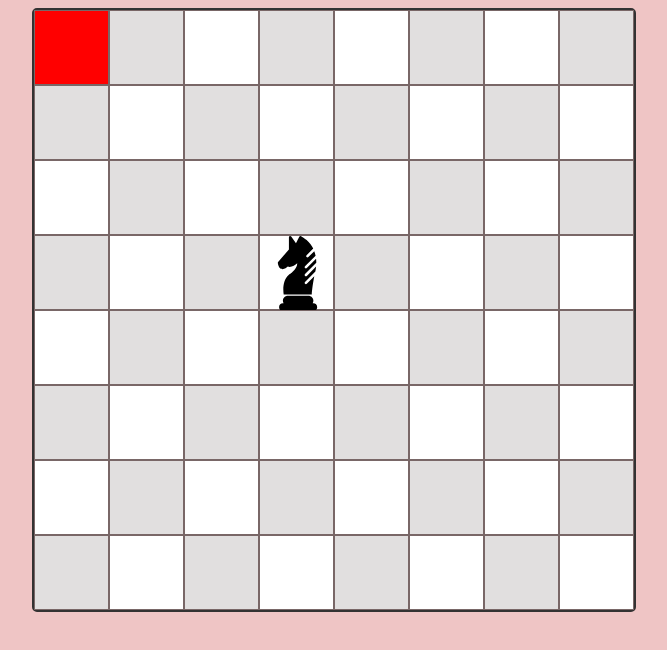
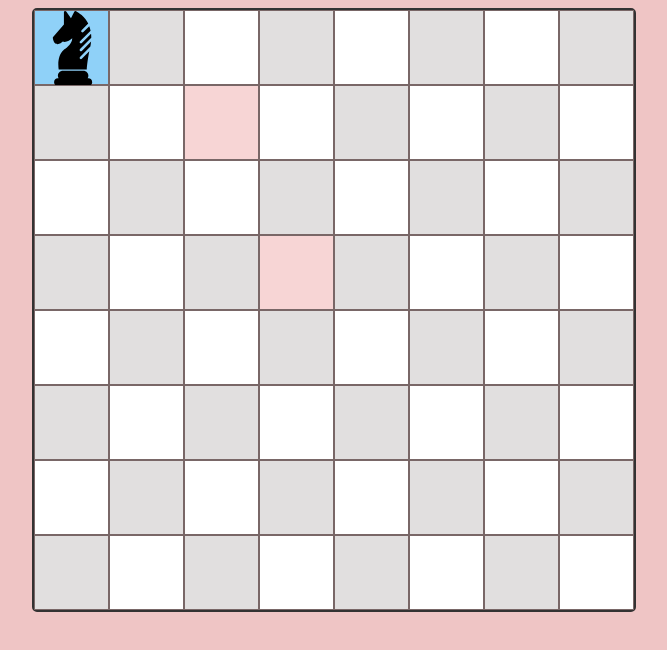
Before and after one commit to venkata856/Knights-Travails, a website built with webpack: page dist/index.html in a window 1280 px wide. Both pictures are taken after a click on the element 377 px from the left and 47 px from the top of the page. Shown: the whole page, without its empty margins (306-973 px from the left). Built offline with nearby package versions, Linux system fonts and the light colour scheme.

Commit message:
completed project

```diff
--- a/src/index.js
+++ b/src/index.js
@@ -1,63 +1,185 @@
-import _ from 'lodash';
-import './style.css';
-
-let createKnight =()=>{
+import _ from "lodash";
+import "./style.css";
+var source = [];
+var destination = [];
+function Node(data, prev = null, next = null) {
+  return {
+    data,
+    prev,
+    next,
+  };
+}
+const directions = [
+  [-2, -1],
+  [-2, 1],
+  [-1, 2],
+  [1, 2],
+  [2, 1],
+  [2, -1],
+  [1, -2],
+  [-1, -2],
+];
+let createKnight = () => {
   let knight = new Image();
   knight.src = "../src/knight.svg";
-    knight.classList.add('knight');
+  knight.classList.add("knight");
   return knight;
 };
 
+const board = document.createElement("div");
 
-const board = document.createElement('div');
-
-board.className = 'chess-board';
+board.className = "chess-board";
 
 document.body.appendChild(board);
 
-for(let i=1;i<=8;i++){
-for(let j=1;j<=8;j++){
-    createCell(i,j);
+for (let i = 1; i <= 8; i++) {
+  for (let j = 1; j <= 8; j++) {
+    createCell(i, j);
   }
 }
 
 setCellColors();
 
-
-function createCell(x,y){
-    const board=document.querySelector(".chess-board")
-    const cell = document.createElement('div');
-    cell.className = 'cell'
+function createCell(x, y) {
+  const board = document.querySelector(".chess-board");
+  const cell = document.createElement("div");
+  cell.className = "cell";
   cell.dataset.x = x;
-    cell.dataset.y = y
+  cell.dataset.y = y;
   board.appendChild(cell);
 }
 
-function setCellColors(){
+function setCellColors() {
   const cells = document.querySelectorAll(".cell");
 
-    cells.forEach((cell,index)=>{
-
-
-
-        if((cell.dataset.x%2) === 1 && (cell.dataset.y%2) === 0){
-            cell.style.backgroundColor ='rgb(225, 223, 223)';
+  cells.forEach((cell, index) => {
+    if (
+      (cell.dataset.x % 2 === 1 && cell.dataset.y % 2 === 0) ||
+      (cell.dataset.x % 2 === 0 && cell.dataset.y % 2 === 1)
+    ) {
+      cell.style.backgroundColor = "rgb(225, 223, 223)";
     }
-        if((cell.dataset.x%2) === 0 && (cell.dataset.y%2) === 1){
-            cell.style.backgroundColor ='rgb(225, 223, 223)';
+    if (cell.dataset.x == 4 && cell.dataset.y == 4) {
+      cell.appendChild(createKnight());
+      source = [cell.dataset.x, cell.dataset.x];
     }
 
-        if((cell.dataset.x == 4) && (cell.dataset.y == 4)){
-            cell.appendChild(createKnight())
+    cell.addEventListener(
+      "click",
+      (e) => {
+        clearThePath();
+        let targetCells = [];
+        const queue = [];
+        var final;
+        setSource();
+        setDestination(e);
+        queue.push(Node(source));
+        const visited = new Set();
+
+        while (queue.length > 0) {
+          const first = queue.shift();
+
+          if (JSON.stringify(first.data) === JSON.stringify(destination)) {
+            final = first;
+            break;
           }
 
-        cell.addEventListener('click',e=>{
-            console.log(e.target.dataset.x)
-            console.log(e.target.dataset.y)
-            e.target.style.backgroundColor = 'red'
-        },{once : true})
+          visited.add(first.data[0] + "," + first.data[1]);
 
+          for (let neighbor of getNeighbors(first.data)) {
+            const f1 = Node(neighbor);
+            if (visited.has(neighbor[0] + "," + neighbor[1])) continue;
 
-    })
+            first.next = f1;
+            f1.prev = first;
+            queue.push(f1);
+          }
+        }
 
+        while (final.prev != null) {
+          targetCells.push(final.data);
+          final = final.prev;
         }
+        targetCells.reverse();
+
+        const targetNodes = targetCells.map(findOutCell);
+        for (let nodes of targetNodes) {
+          markThePath(nodes);
+        }
+      },
+      { once: false }
+    );
+  });
+}
+
+function findOutCell(neighbor) {
+  const cells = document.querySelectorAll("[data-x]");
+  let neiCells;
+
+  cells.forEach((cell) => {
+    if (
+      Number(cell.dataset.x) === neighbor[0] &&
+      Number(cell.dataset.y) === neighbor[1]
+    ) {
+      neiCells = cell;
+      return;
+    }
+  });
+
+  return neiCells;
+}
+
+const getNeighbors = (coOrdinates) => {
+  const neighbors = [];
+
+  for (const direction of directions) {
+    const [rowChange, colChange] = direction;
+    const neighborRow = Number(coOrdinates[0]) + rowChange;
+    const neighborCol = Number(coOrdinates[1]) + colChange;
+    if (
+      neighborCol >= 1 &&
+      neighborCol <= 8 &&
+      neighborRow >= 1 &&
+      neighborRow <= 8
+    )
+      neighbors.push([neighborRow, neighborCol]);
+  }
+
+  return neighbors;
+};
+
+function setSource() {
+  const firstKnight = document.querySelector(".knight");
+  console.log();
+  source = [
+    Number(firstKnight.parentNode.dataset.x),
+    Number(firstKnight.parentNode.dataset.y),
+  ];
+}
+function setDestination(e) {
+  e.target.style.backgroundColor = "#8fd1f8";
+  destination = [Number(e.target.dataset.x), Number(e.target.dataset.y)];
+}
+function markThePath(cello) {
+  const firstKnight = document.querySelector(".knight");
+
+  firstKnight.parentNode.style.backgroundColor = "#f7d5d5";
+  firstKnight.parentNode.classList.add("path");
+  firstKnight.remove();
+  cello.appendChild(createKnight());
+}
+
+let clearThePath = () => {
+  const pathCells = document.querySelectorAll(".path");
+
+  if (pathCells.length > 0) {
+    pathCells.forEach((pathCell) => {
+      if (
+        (pathCell.dataset.x % 2 === 1 && pathCell.dataset.y % 2 === 0) ||
+        (pathCell.dataset.x % 2 === 0 && pathCell.dataset.y % 2 === 1)
+      ) {
+        pathCell.style.backgroundColor = "rgb(225, 223, 223)";
+      } else pathCell.style.backgroundColor = "";
+    });
+  }
+};
--- a/src/style.css
+++ b/src/style.css
@@ -40,3 +40,7 @@ body{
     background-color: white;
 
 }
+
+.light{
+    opacity: 0.2;
+}
```
Also changed, not shown: dist/main.js. Lines whose indentation alone changed are shown as unchanged.
